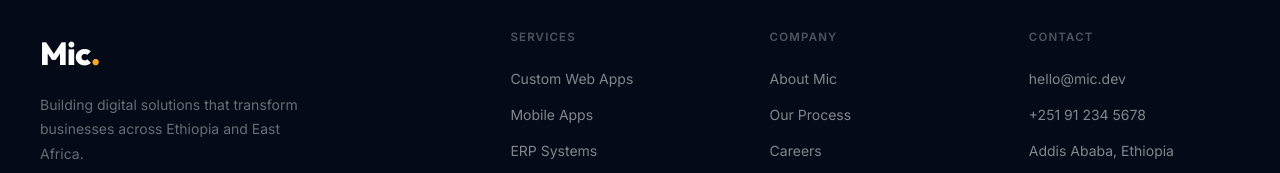
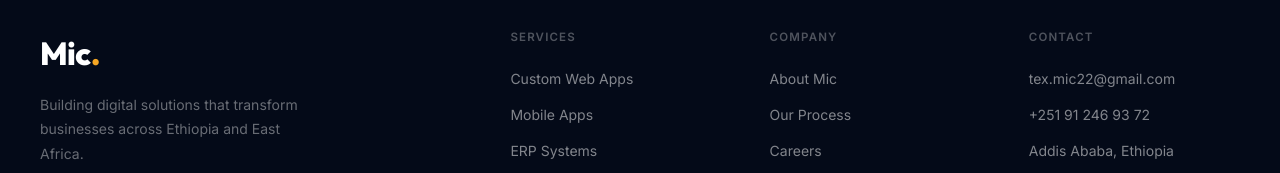
Before and after one commit to Mico46/Mic-Apps, a React (Vite) app: page / in a window 1280 px wide. Shown: the part 5103-5276 px from the top of the page. Built offline with nearby package versions, Linux system fonts and the light colour scheme; the HTML template or start-up script is replaced by a standard one.

Commit message:
Update Footer.tsx

```diff
--- a/src/components/Footer.tsx
+++ b/src/components/Footer.tsx
@@ -2,7 +2,7 @@
   const links = {
     Services: ['Custom Web Apps', 'Mobile Apps', 'ERP Systems', 'School Management', 'Hospital Systems', 'E-Commerce'],
     Company: ['About Mic', 'Our Process', 'Careers', 'Blog'],
-    Contact: ['hello@mic.dev', '+251 91 234 5678', 'Addis Ababa, Ethiopia'],
+    Contact: ['tex.mic22@gmail.com', '+251 91 246 93 72', 'Addis Ababa, Ethiopia'],
   }
 
   return (
```
